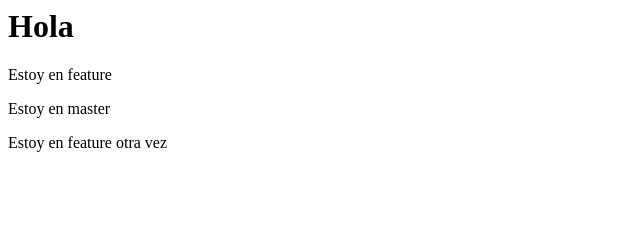
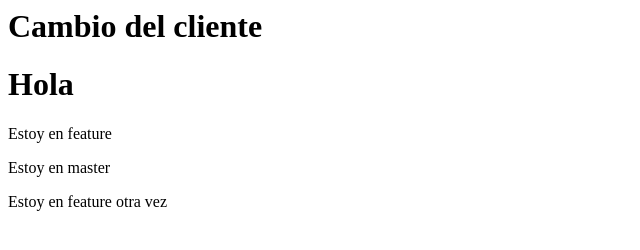
Before and after one commit to rpalaol/ProyectoHTML, a plain HTML site: page index.html in a window 1280 px wide. Shown: the whole page, without its empty margins (0-640 px from the left). Drawn offline with Linux system fonts and the light colour scheme.

Commit message:
Añado h1 pedido por el cliente

```diff
--- a/index.html
+++ b/index.html
@@ -1,3 +1,4 @@
+<h1>Cambio del cliente</h1>
 <h1>Hola</h1>
 <p>Estoy en feature</p>
 <p>Estoy en master</p>
```
